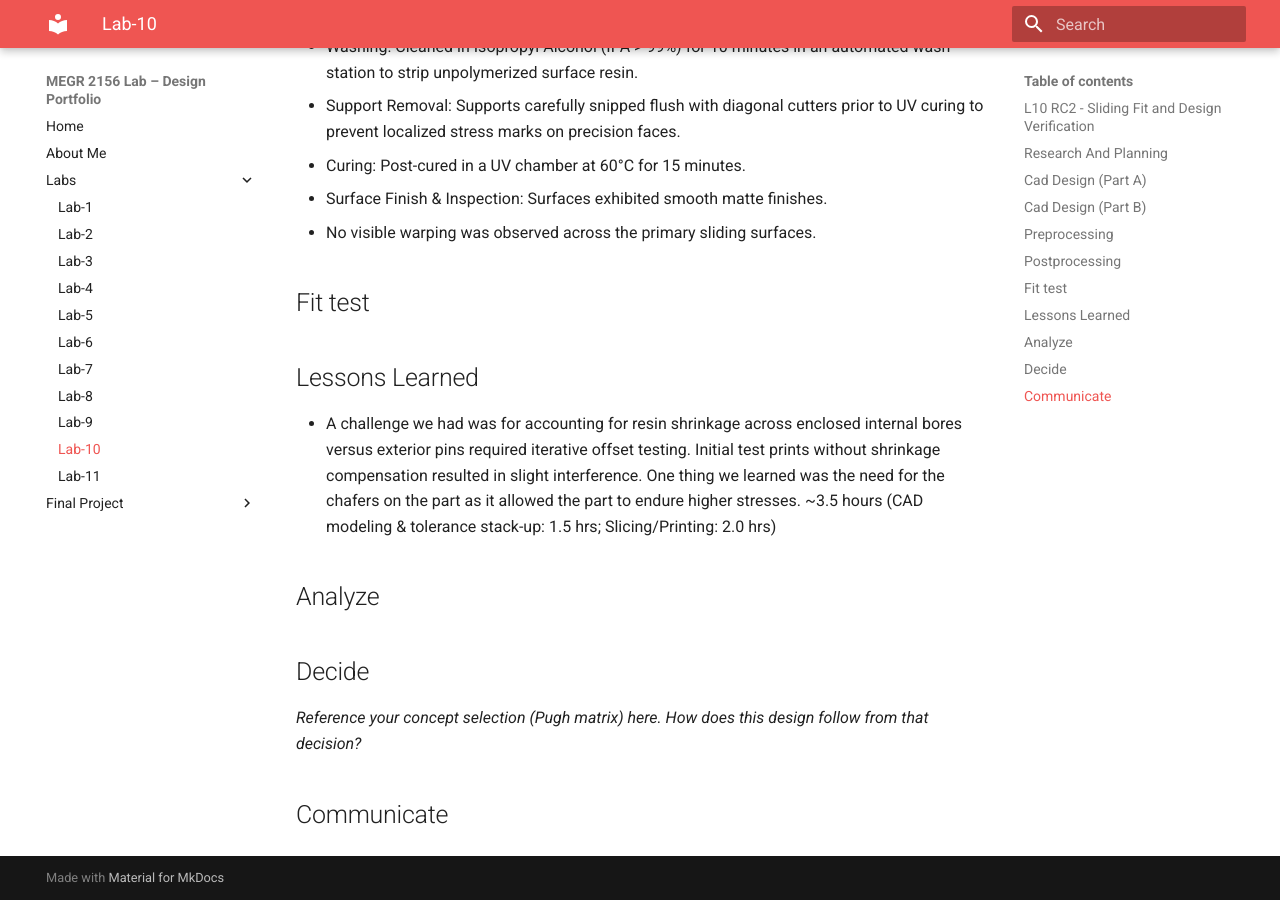
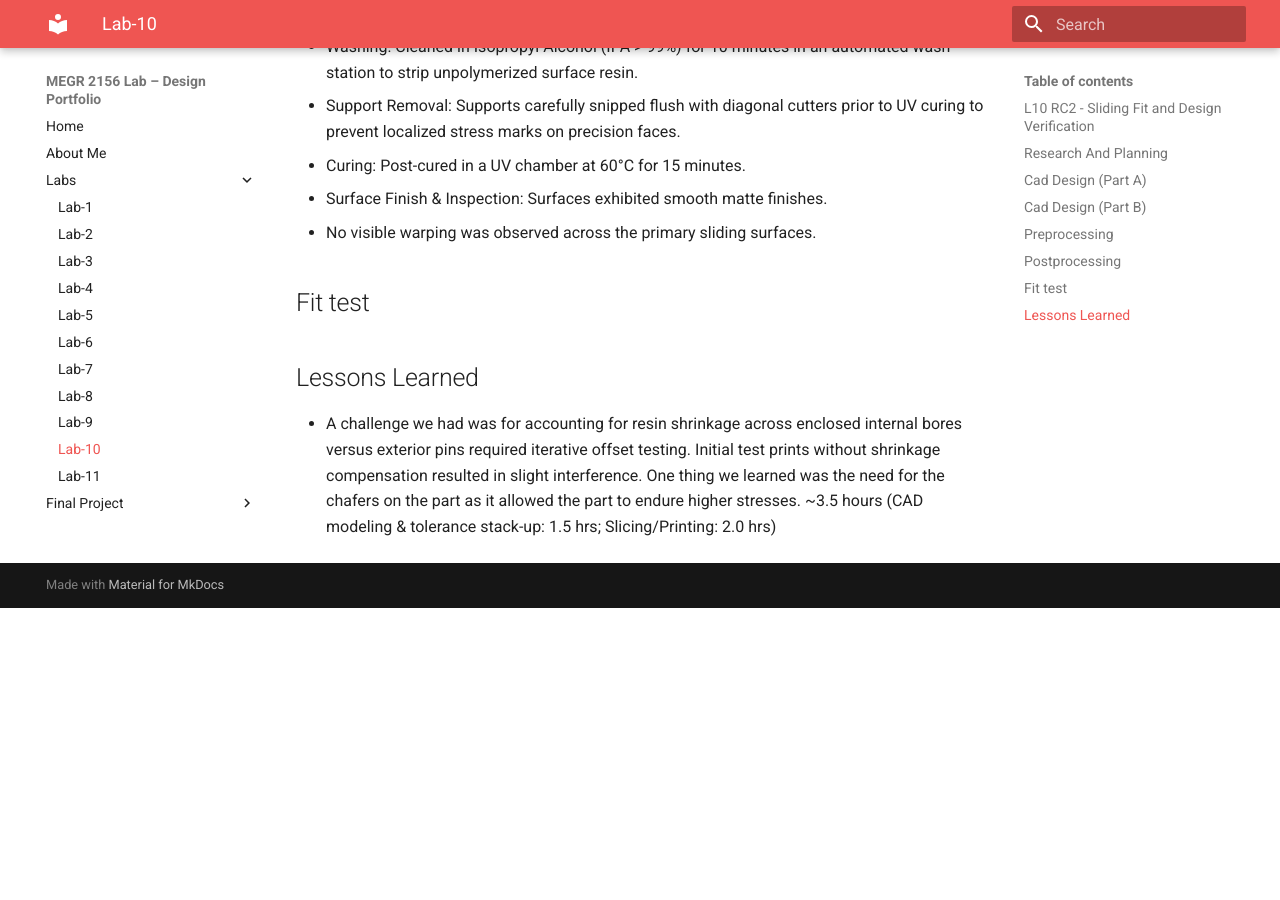
Before and after one commit to rhoang628/megr2156lab-portfolio, an MkDocs documentation site: the page built from docs/Labs/L10/index.md, in a window 1280 px wide and 900 px high, scrolled down 5770 px. Built offline with MkDocs 1.6.1 and Material for MkDocs 9.7.7, drawn with Linux system fonts in a browser that asks for light colours; after the commit the page ends 6378 px from its top, so only the background shows below that.

Commit message:
Remove Analyze, Decide, and Communicate sections
Removed sections on Analyze, Decide, and Communicate from the document.

```diff
--- a/docs/Labs/L10/index.md
+++ b/docs/Labs/L10/index.md
@@ -130,12 +130,3 @@ Final Product design
   <li>A challenge we had was for accounting for resin shrinkage across enclosed internal bores versus exterior pins required iterative offset testing. Initial test prints without shrinkage compensation resulted in slight interference. One thing we learned was the need for the chafers on the part as it allowed the
   part to endure higher stresses. ~3.5 hours (CAD modeling & tolerance stack-up: 1.5 hrs; Slicing/Printing: 2.0 hrs)</li>
 </ul>
-
-
-## Analyze
-
-
-## Decide
-_Reference your concept selection (Pugh matrix) here. How does this design follow from that decision?_
-
-## Communicate
```
